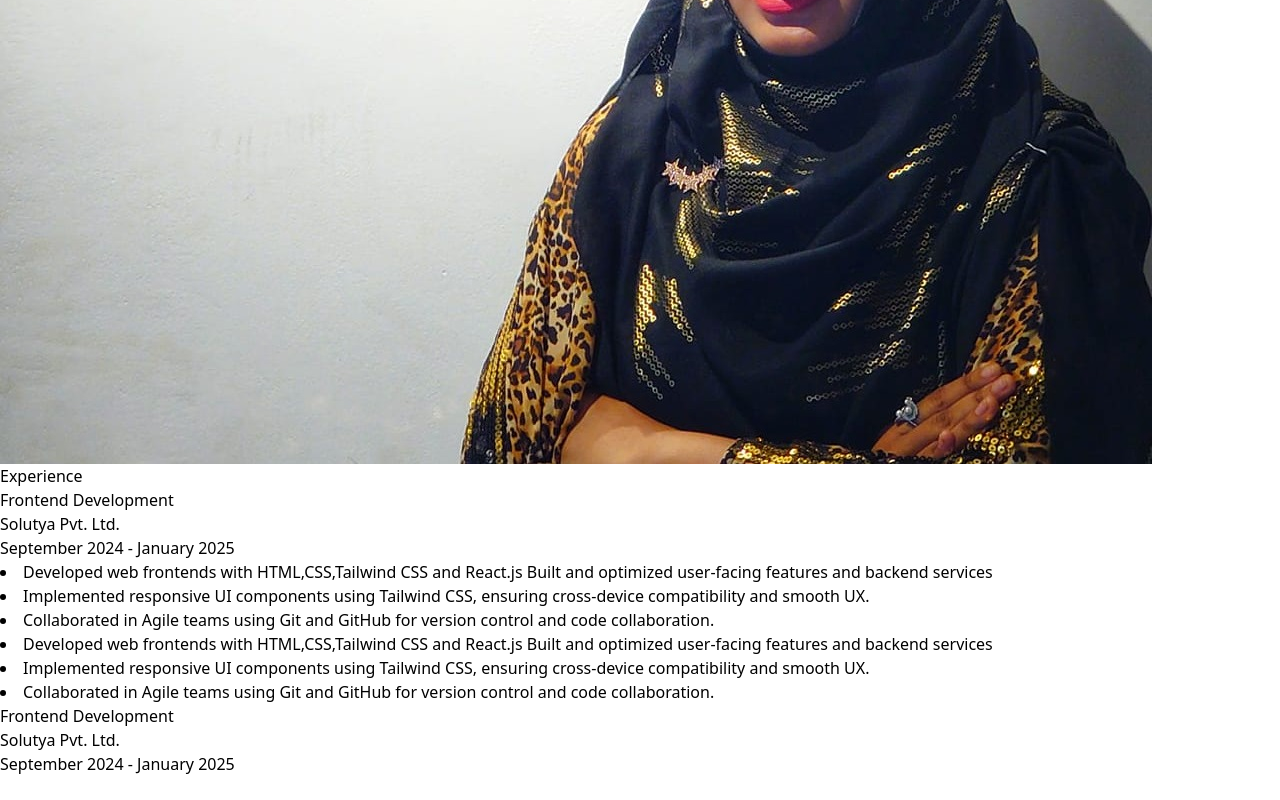
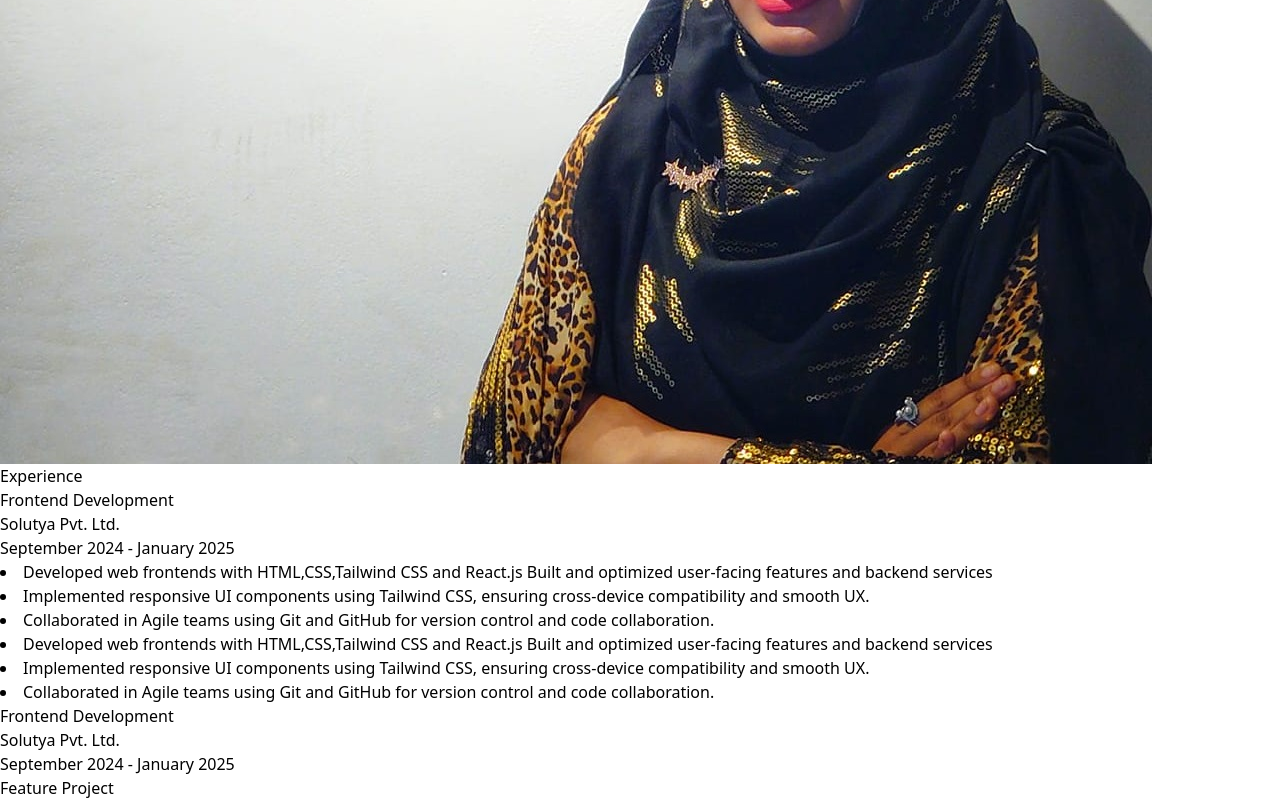
Before and after one commit to NusratTabassum3/Portfolio_Ostad, a React (Vite) app: page / in a window 1280 px wide. Shown: the part 1187-1987 px from the top of the page. Before the commit the page ends 1963 px from the top, so only its background shows below. Built offline with nearby package versions, Linux system fonts and the light colour scheme.

Commit message:
feature_project

```diff
--- a/src/App.jsx
+++ b/src/App.jsx
@@ -1,6 +1,7 @@
 import Home from "./component/Home";
 import AboutMe from "./component/AboutMe";
 import Experience from "./component/Experience";
+import FeatureProject from "./component/FeatureProject";
 
 function App() {
   return (
@@ -8,6 +9,7 @@ function App() {
       <Home></Home>
       <AboutMe></AboutMe>
       <Experience></Experience>
+      <FeatureProject></FeatureProject>
     </>
   );
 }
--- /dev/null
+++ b/src/component/FeatureProject.jsx
@@ -0,0 +1,19 @@
+import React from "react";
+
+function FeatureProject() {
+  return (
+    <div>
+      <section className="bg-[#F2F2F2] py-8 px-8">
+        <div className="max-w-5xl mx-auto min-h-screen ">
+          <div className=" flex justify-center items-center gap-2">
+            <div className="flex grow border-b border-gray-500"></div>
+            <div className="text-2xl">Feature Project </div>
+            <div className="flex grow border-b border-gray-500"></div>
+          </div>
+        </div>
+      </section>
+    </div>
+  );
+}
+
+export default FeatureProject;
```
